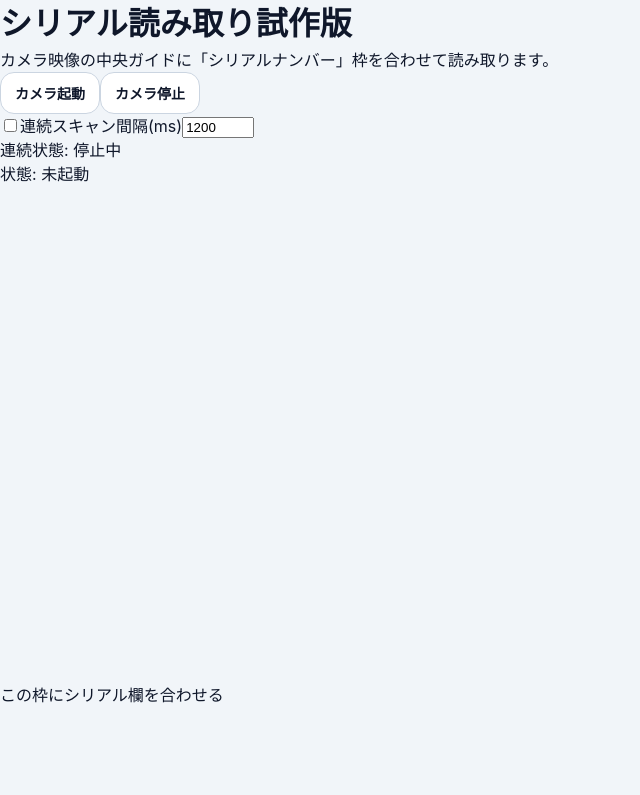
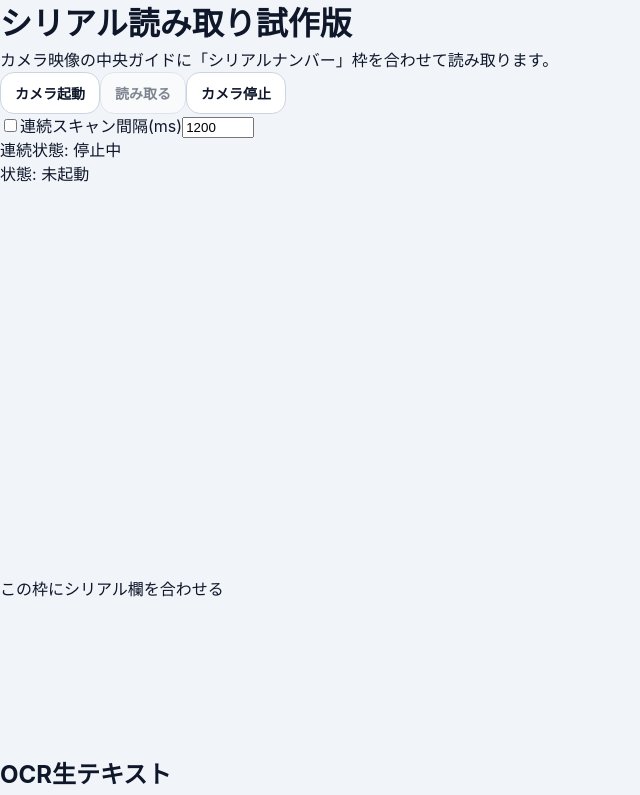
Before and after one commit to Da1-ichi/Sakurazaka_SerialNumber, a React (Vite) app: page / in a window 1280 px wide. Shown: the top 795 px of the page, without its empty margins (0-640 px from the left). Built offline with nearby package versions, Linux system fonts and the light colour scheme.

Commit message:
Update App.tsx
軽微な修正

```diff
--- a/src/App.tsx
+++ b/src/App.tsx
@@ -3,7 +3,7 @@ import React, { useEffect, useMemo, useRef, useState } from "react";
 /**
  * シリアル読み取り試作版
  * - スマホの背面カメラを起動
- * - 画面中央の大きめガイド枠を表示
+ * - 画面中央のガイド枠を表示
  * - 撮影したフレームからガイド枠内だけ切り出し
  * - OCR結果から英数字13桁候補を抽出
  * - 一覧保持 / コピー / 削除
@@ -170,11 +170,11 @@ export default function SerialReaderPrototype() {
     const vw = video.videoWidth;
     const vh = video.videoHeight;
 
-    // 読み取り枠を少し大きめに
-    const cropWidth = Math.floor(vw * 0.9);
-    const cropHeight = Math.floor(vh * 0.25);
+    // 一個前のサイズに戻す
+    const cropWidth = Math.floor(vw * 0.72);
+    const cropHeight = Math.floor(vh * 0.16);
     const cropX = Math.floor((vw - cropWidth) / 2);
-    const cropY = Math.floor(vh * 0.68);
+    const cropY = Math.floor(vh * 0.74);
 
     canvas.width = cropWidth;
     canvas.height = cropHeight;
@@ -184,7 +184,6 @@ export default function SerialReaderPrototype() {
 
     ctx.drawImage(video, cropX, cropY, cropWidth, cropHeight, 0, 0, cropWidth, cropHeight);
 
-    // 軽い前処理
     const imageData = ctx.getImageData(0, 0, cropWidth, cropHeight);
     const data = imageData.data;
     for (let i = 0; i < data.length; i += 4) {
@@ -203,8 +202,9 @@ export default function SerialReaderPrototype() {
     const trimmed = code.trim().toUpperCase();
     if (!trimmed) return false;
 
+    let saved = false;
+
     setItems((prev) => {
-      // 同一コードの連続保存防止
       if (prev[0]?.code === trimmed) {
         if (!options?.silent) {
           setStatusText(`同一コードを連続保存しないようスキップ: ${trimmed}`);
@@ -218,14 +218,15 @@ export default function SerialReaderPrototype() {
         createdAt: new Date().toISOString(),
       };
 
+      saved = true;
       return [next, ...prev];
     });
 
-    if (options?.isAuto) {
+    if (saved && options?.isAuto) {
       setLastAutoSavedCode(trimmed);
     }
 
-    return true;
+    return saved;
   }
 
   async function readSerial(options?: { autoSave?: boolean }) {
@@ -259,8 +260,8 @@ export default function SerialReaderPrototype() {
       setSelectedCandidate(found[0] ?? "");
 
       if (options?.autoSave && found[0]) {
-        saveCode(found[0], { silent: true, isAuto: true });
-        setStatusText(`自動保存候補: ${found[0]}`);
+        const saved = saveCode(found[0], { silent: true, isAuto: true });
+        setStatusText(saved ? `自動保存: ${found[0]}` : `同一コードをスキップ: ${found[0]}`);
       } else {
         setStatusText(found.length > 0 ? `候補 ${found.length} 件` : "候補なし。位置を合わせ直してください。");
       }
@@ -378,6 +379,13 @@ export default function SerialReaderPrototype() {
               カメラ起動
             </button>
             <button
+              onClick={() => readSerial()}
+              disabled={status !== "ready"}
+              className="rounded-2xl bg-blue-600 px-4 py-2 text-sm font-medium text-white disabled:cursor-not-allowed disabled:opacity-50"
+            >
+              読み取る
+            </button>
+            <button
               onClick={stopCamera}
               className="rounded-2xl border border-slate-300 bg-white px-4 py-2 text-sm font-medium"
             >
@@ -439,11 +447,11 @@ export default function SerialReaderPrototype() {
                 <div className="absolute inset-0 bg-black/25" />
 
                 <div
-                  className="absolute left-1/2 top-[68%] w-[90%] -translate-x-1/2 -translate-y-1/2 rounded-xl border-4 border-emerald-400 shadow-[0_0_0_9999px_rgba(0,0,0,0.35)]"
-                  style={{ aspectRatio: "6 / 1.6" }}
+                  className="absolute left-1/2 top-[74%] w-[72%] -translate-x-1/2 -translate-y-1/2 rounded-xl border-4 border-emerald-400 shadow-[0_0_0_9999px_rgba(0,0,0,0.35)]"
+                  style={{ aspectRatio: "6 / 1.1" }}
                 />
 
-                <div className="absolute left-1/2 top-[57%] -translate-x-1/2 rounded-full bg-emerald-500/90 px-3 py-1 text-xs font-semibold text-white">
+                <div className="absolute left-1/2 top-[64%] -translate-x-1/2 rounded-full bg-emerald-500/90 px-3 py-1 text-xs font-semibold text-white">
                   この枠にシリアル欄を合わせる
                 </div>
               </div>
```
